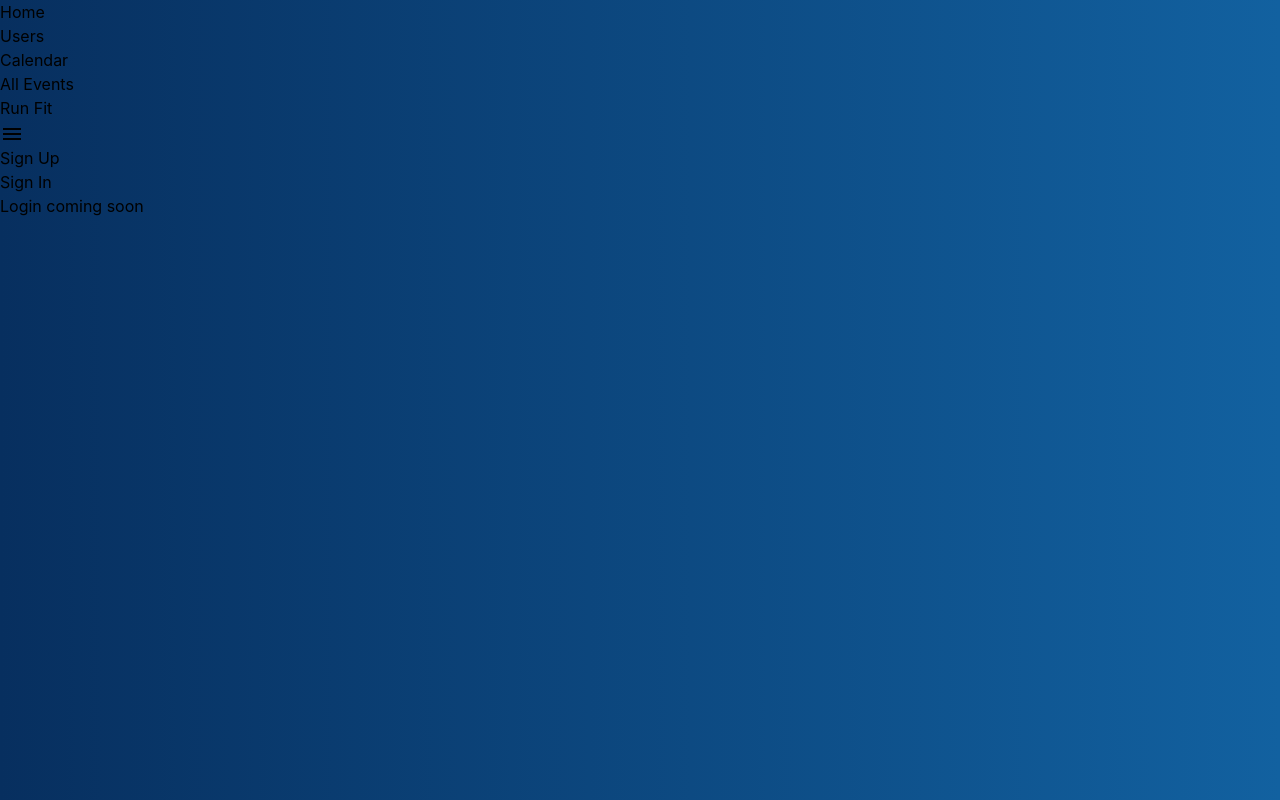
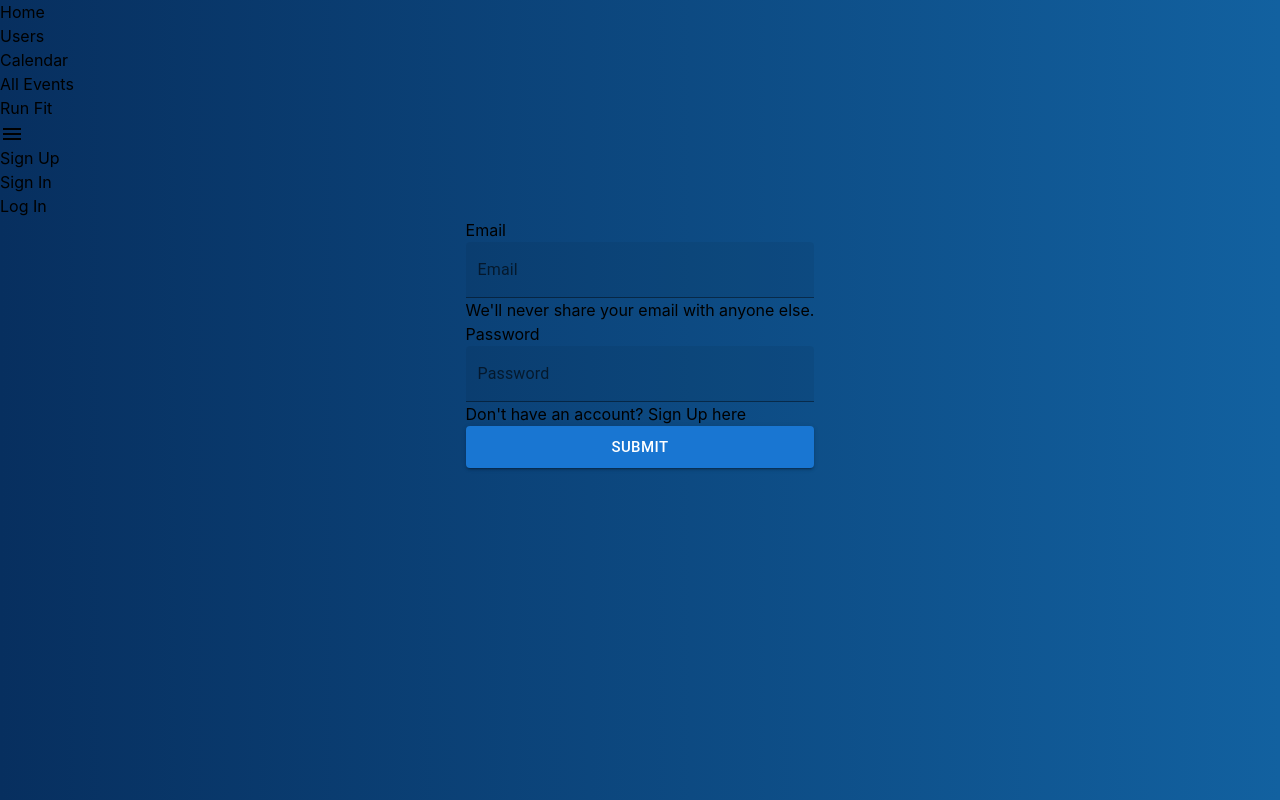
Before and after one commit to chadtarpey615/vite-run-fit, a React (Vite) app in the folder run-fit/: page /login in a window 1280 px wide. Built offline with nearby package versions, Linux system fonts and the light colour scheme.

Commit message:
can log user in now

```diff
--- a/run-fit/features/auth/authService.js
+++ b/run-fit/features/auth/authService.js
@@ -13,9 +13,23 @@ const registerUser = async (userData) => {
 }
 
 
+const loginUser = async (userData) => {
+    const response = await axios.post(API_URL + "login", userData);
+
+    if (response.data)
+    {
+        localStorage.setItem("user", JSON.stringify(response.data));
+    }
+    return response.data;
+}
+
+const logoutUser = async () => localStorage.removeItem("user");
+
 
 const authService = {
     registerUser,
+    loginUser,
+    logoutUser
 }
 
 export default authService;
--- a/run-fit/features/auth/authSlice.js
+++ b/run-fit/features/auth/authSlice.js
@@ -25,6 +25,20 @@ export const registerUser = createAsyncThunk('user/registerUser', async (user) =
     }
 })
 
+export const loginUser = createAsyncThunk('user/loginUser', async (user) => {
+    console.log("login hit in auth slice", user)
+
+    try
+    {
+        return await authService.loginUser(user)
+    }
+    catch (error)
+    {
+        console.log(error)
+    }
+
+})
+
 
 
 
@@ -47,8 +61,23 @@ export const userAuthSlice = createSlice({
                 state.isLoading = false
                 state.userError = true
                 state.userMessage = action.error.message
+            }),
+            builder.addCase(loginUser.pending, (state, action) => {
+                state.isLoading = true
+            }),
+            builder.addCase(loginUser.fulfilled, (state, action) => {
+                state.isLoading = false
+                state.user = action.payload
+                state.userSuccess = true
+                state.userMessage = "User logged in successfully"
+            }),
+            builder.addCase(loginUser.rejected, (state, action) => {
+                state.isLoading = false
+                state.userError = true
+                state.userMessage = action.error.message
             })
     }
 })
 
+
 export default userAuthSlice.reducer
--- a/run-fit/src/App.css
+++ b/run-fit/src/App.css
@@ -47,3 +47,36 @@ body {
 button {
     font-size: calc(10px + 2vmin);
 }
+
+/* spinner css  */
+
+.spinner-container {
+    position: fixed;
+    top: 0;
+    right: 0;
+    bottom: 0;
+    left: 0;
+    background-color: rgba(0, 0, 0, 0.5);
+    z-index: 5000;
+    display: flex;
+    justify-content: center;
+    align-items: center;
+}
+
+.loading-spinner {
+    width: 64px;
+    height: 64px;
+    border: 8px solid;
+    border-color: #000 transparent #555 transparent;
+    border-radius: 50%;
+    animation: spin 1.2s linear infinite;
+}
+
+@keyframes spin {
+    0% {
+        transform: rotate(0deg);
+    }
+    100% {
+        transform: rotate(360deg);
+    }
+}
--- /dev/null
+++ b/run-fit/src/components/Spinner.jsx
@@ -0,0 +1,12 @@
+import React from "react";
+import "../App.css";
+
+const Spinner = () => {
+    return (
+        <div className="spinner-container">
+            <div className="loading-spinner"></div>
+        </div>
+    );
+};
+
+export default Spinner;
--- a/run-fit/src/pages/Login.jsx
+++ b/run-fit/src/pages/Login.jsx
@@ -1,4 +1,12 @@
 import React, { useState } from "react";
+import { Link, useNavigate } from "react-router-dom";
+import Spinner from "../components/Spinner";
+import { useSelector, useDispatch } from "react-redux";
+import TextField from "@mui/material/TextField";
+import Stack from "@mui/material/Stack";
+import Grid from "@mui/material/Grid";
+import Button from "@mui/material/Button";
+import { loginUser } from "../../features/auth/authSlice";
 
 const Login = () => {
     const [loginData, setLoginData] = useState({
@@ -6,7 +14,92 @@ const Login = () => {
         password: "",
     });
 
-    return <div>Login coming soon</div>;
+    const history = useNavigate();
+    const dispatch = useDispatch();
+    const { user, isLoading } = useSelector((state) => state.user);
+
+    const { email, password } = loginData;
+
+    const onChange = (e) =>
+        setLoginData({ ...loginData, [e.target.name]: e.target.value });
+
+    const onSubmit = async (e) => {
+        e.preventDefault();
+
+        const userInfo = {
+            email,
+            password,
+        };
+        dispatch(loginUser(userInfo));
+
+        history("/calendar");
+    };
+
+    if (isLoading) {
+        return <Spinner />;
+    }
+
+    return (
+        <div>
+            <h1 className="flex justify-center mt-5 pt-5 text-4xl text-white">
+                Log In
+            </h1>
+            <form onSubmit={(e) => onSubmit(e)}>
+                <Grid
+                    container
+                    direction="row"
+                    justifyContent="center"
+                    alignItems="center"
+                >
+                    <Stack>
+                        <div className="mb-4 ">
+                            {/* <input type="text" placeholder="Type here" class="input input-bordered input-info w-full max-w-xs" /> */}
+                            <label className="form-label text-white">
+                                Email
+                            </label>
+                            <TextField
+                                fullWidth
+                                id="filled-basic"
+                                label="Email"
+                                variant="filled"
+                                name="email"
+                                onChange={(e) => onChange(e)}
+                            />
+
+                            <div id="emailHelp" className="form-text">
+                                We'll never share your email with anyone else.
+                            </div>
+                        </div>
+                        <div className="mb-3 rounded">
+                            <label className="form-label text-white">
+                                Password
+                            </label>
+                            <TextField
+                                fullWidth
+                                id="filled-basic"
+                                label="Password"
+                                variant="filled"
+                                name="password"
+                                onChange={(e) => onChange(e)}
+                            />
+                        </div>
+
+                        <Link className="my-3 text-white" to="/signup">
+                            Don't have an account? Sign Up here
+                        </Link>
+                        <Button
+                            variant="contained"
+                            size="large"
+                            type="submit"
+                            className="btn btn-primary"
+                        >
+                            Submit
+                        </Button>
+                    </Stack>
+                </Grid>
+            </form>
+        </div>
+    );
 };
 
 export default Login;
```
Also changed, not shown: 2 other files (tests, documents, lock files or other folders).
